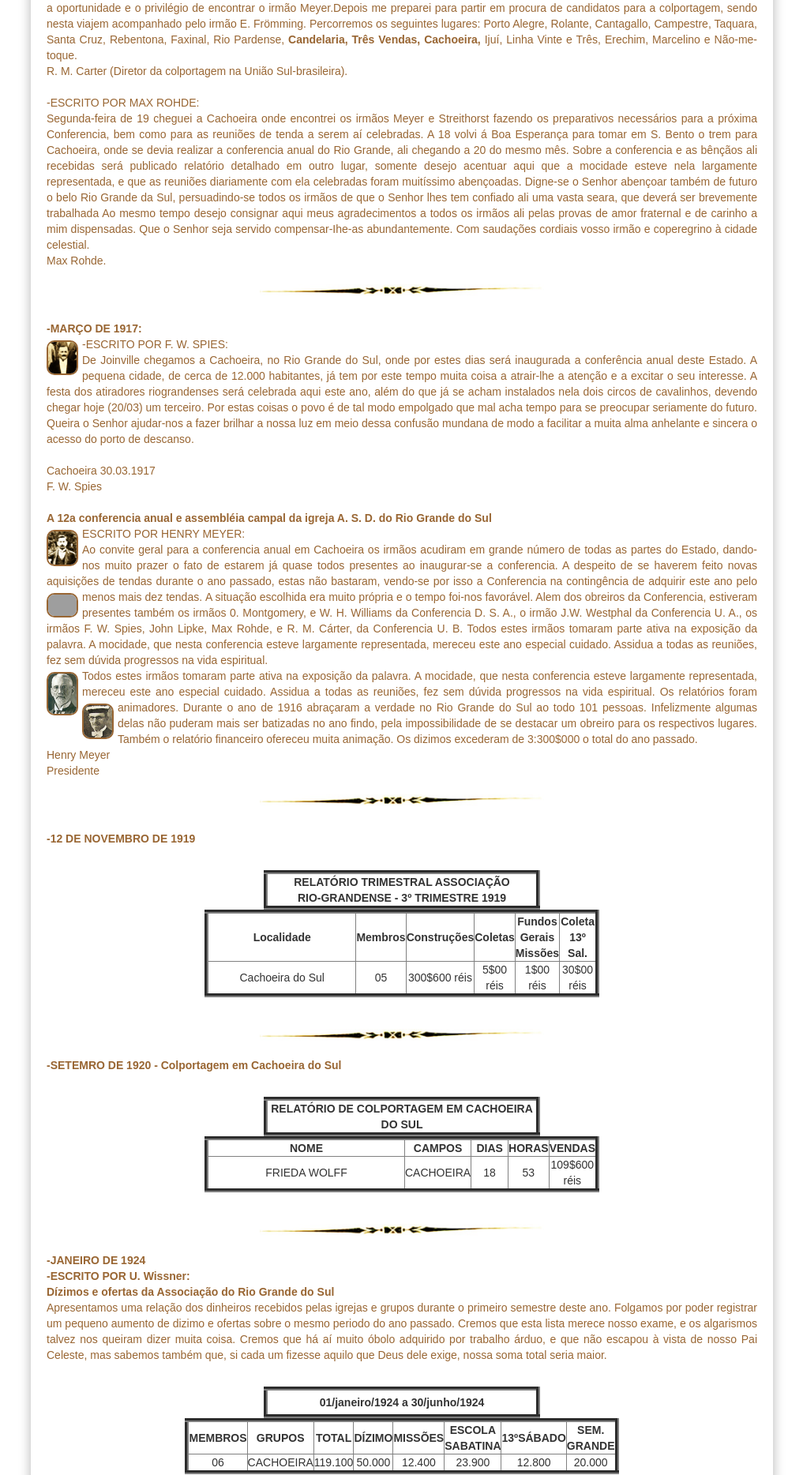
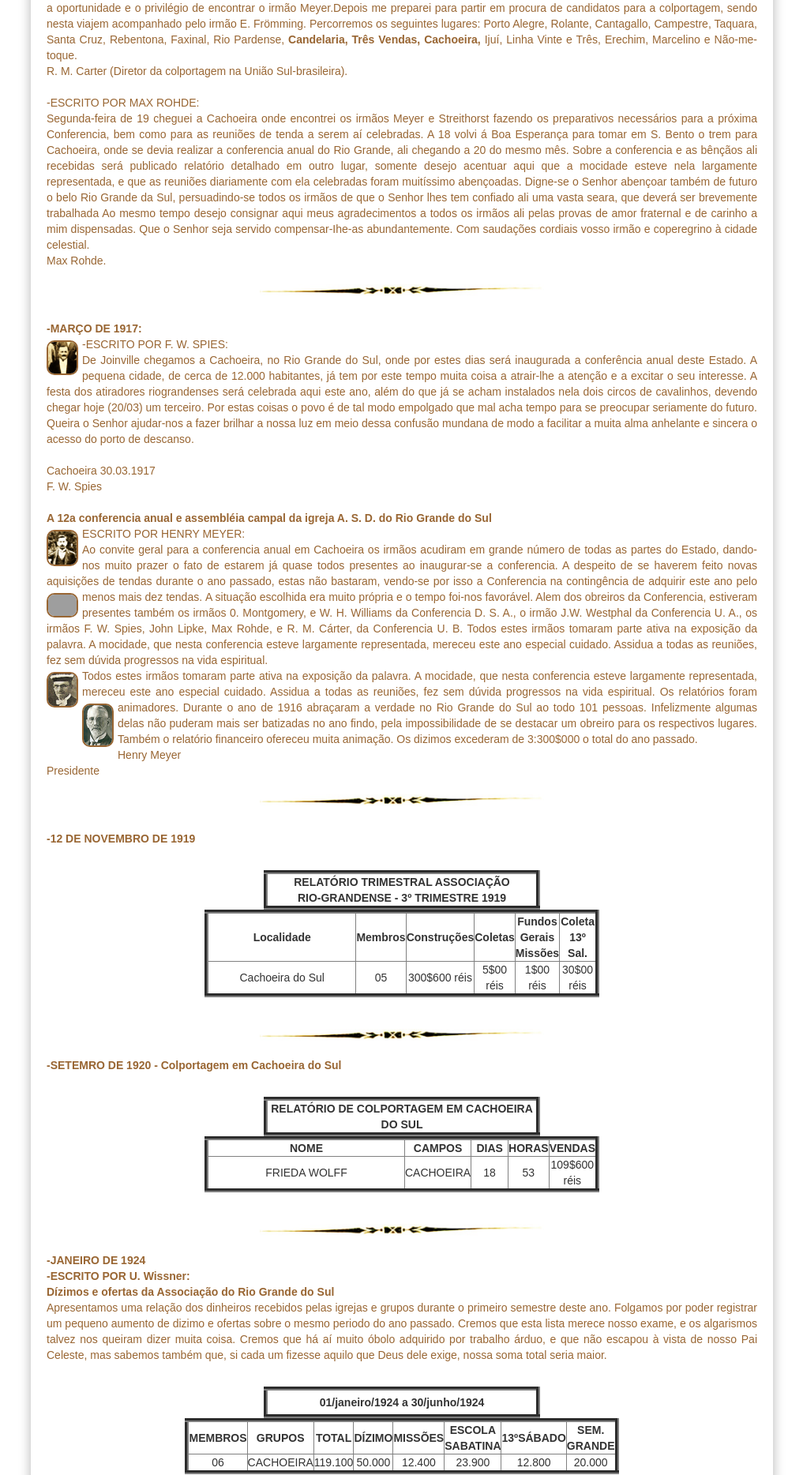
Before and after one commit to claudiovargas1955/claudiovargas1955.github.io, a Jekyll site: the page built from _pages/história-da-iasd-cachoeira.html, in a window 1280 px wide. Shown: the part 1816-3684 px from the top of the page at 79% size, without its empty margins (131-1148 px from the left). Built offline with Jekyll 4.4.1, drawn with Linux system fonts in a browser that asks for light colours; some web fonts are replaced; grey boxes are pictures that could not be loaded.

Commit message:
Update história-da-iasd-cachoeira.html

```diff
--- a/_pages/história-da-iasd-cachoeira.html
+++ b/_pages/história-da-iasd-cachoeira.html
@@ -249,10 +249,10 @@ A situação escolhida era muito própria e o tempo foi-nos favorável. Alem dos
 Williams da Conferencia D. S. A., o irmão J.W. Westphal da Conferencia U. A., os irmãos F. W. Spies, John Lipke, Max Rohde, e R. M. Cárter, da Conferencia U. B.
 Todos estes irmãos tomaram parte ativa na exposição da palavra. A mocidade, que nesta conferencia esteve largamente representada, mereceu este ano especial cuidado.
 Assidua a todas as reuniões, fez sem dúvida progressos na vida espiritual.<br>
-<img class="esq5" style="float:left"; src="/images/j. w. westphal.jpg" class="img-responsive" width="40px" title="Pr. J W Westphal *1861/+1949";/>
+<img class="esq5" style="float:left"; src="/images/john-lipke.jpg" class="img-responsive" width="40px" title="Pr. John Lipke";/>
 Todos estes irmãos tomaram parte ativa na exposição da palavra. A mocidade, que nesta conferencia esteve largamente representada, mereceu este ano especial cuidado.
 Assidua a todas as reuniões, fez sem dúvida progressos na vida espiritual. Os relatórios foram animadores. Durante o ano de 1916 abraçaram a verdade no Rio Grande do
-<img class="esq5" style="float:left"; src="/images/john-lipke.jpg" class="img-responsive" width="40px" title="Pr. John Lipke";/>
+<img class="esq5" style="float:left"; src="/images/j. w. westphal.jpg" class="img-responsive" width="40px" title="Pr. J W Westphal *1861/+1949";/>
 Sul ao todo 101 pessoas. Infelizmente algumas delas não puderam mais ser batizadas no ano findo, pela impossibilidade de se destacar um obreiro para os respectivos
 lugares. Também o relatório financeiro ofereceu muita animação. Os dizimos excederam de 3:300$000 o total do ano passado.<br>
  Henry Meyer <br>
```
